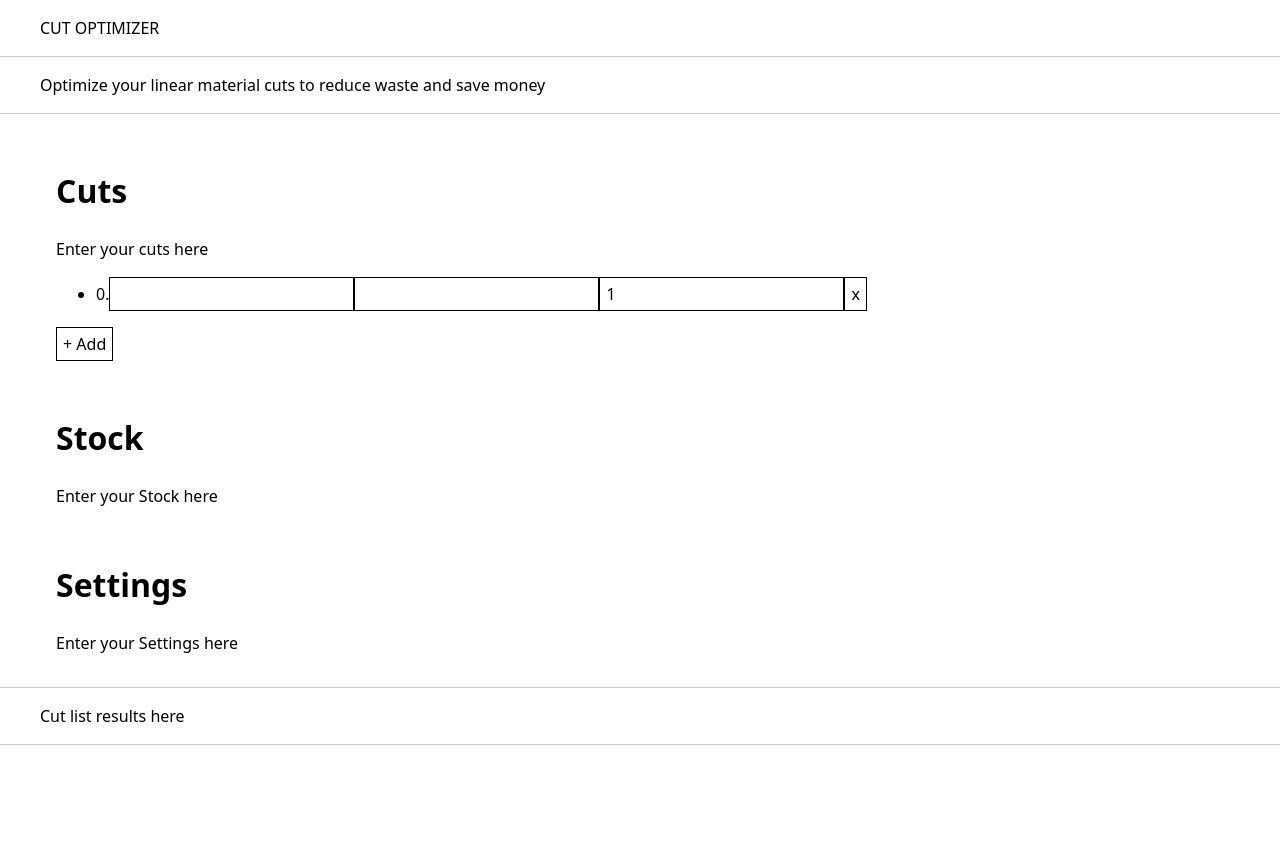
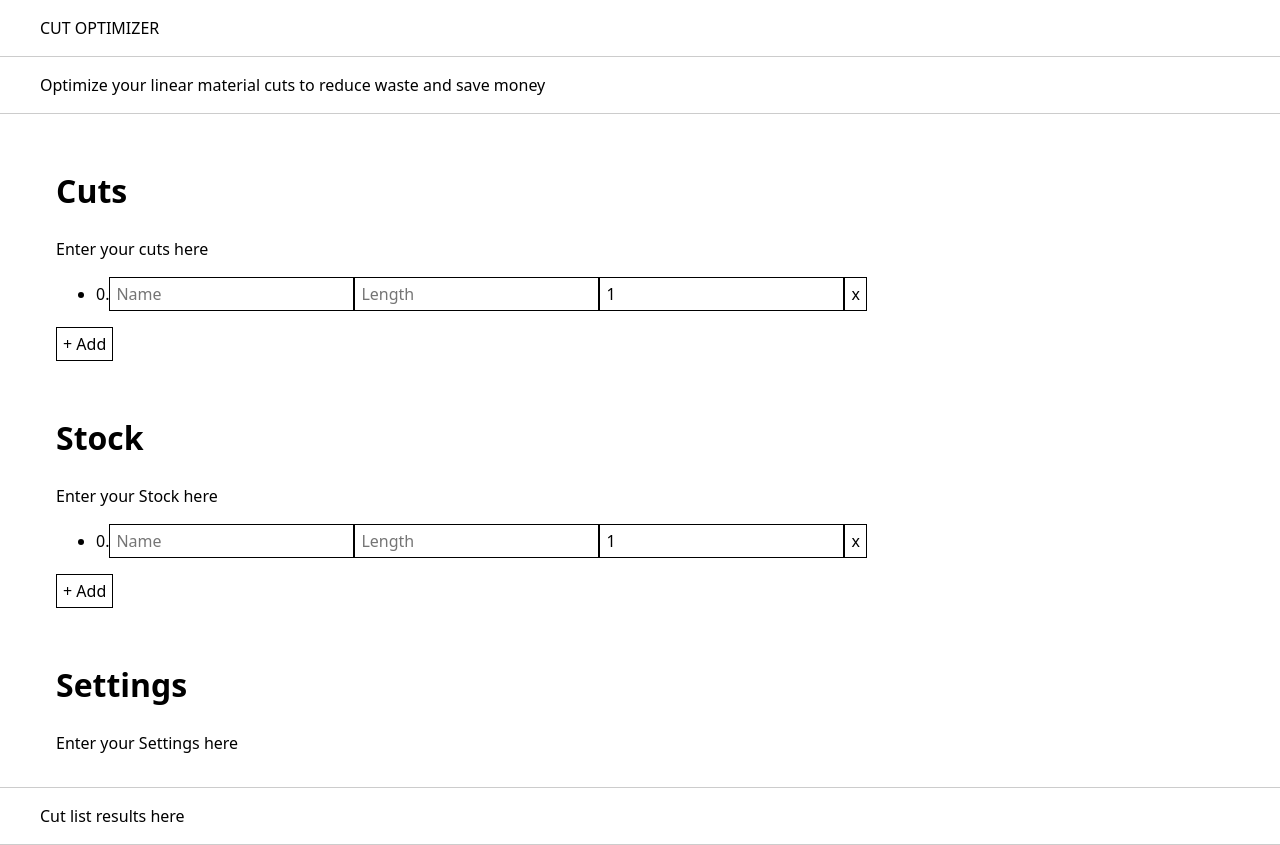
Before and after one commit to sederaa/Cutoptimizer.io, a React (Create React App) app: page / in a window 1280 px wide. Before the commit the page ends 800 px from the top, so only its background shows below. Built offline with nearby package versions, Linux system fonts and the light colour scheme.

Commit message:
List improvements

```diff
--- a/src/Cuts.tsx
+++ b/src/Cuts.tsx
@@ -1,6 +1,6 @@
 import React from 'react';
 import styled from 'styled-components';
-import {List} from './List';
+import { List } from './List';
 
 const StyledCuts = styled.section`
     padding: 1em;
--- a/src/List.tsx
+++ b/src/List.tsx
@@ -6,7 +6,7 @@ import { IntegerField } from './common/components/IntegerField';
 
 export const List = () => {
     const [state, sendEvent] = useMachine(ListMachine);
-    //console.debug(`state = `, state);
+    //console.debug(`state.context.items = `, state.context.items);
 
     const handleAddClick = () => {
         sendEvent(ListEvents.Add);
@@ -37,9 +37,9 @@ interface ListItemProps {
 export const ListItem = ({ data, handleDeleteItem, handleUpdateField }: ListItemProps) => {
     return <li>
         {data.id}.
-        <input type="text" name="name" value={data.name} onChange={(e) => handleUpdateField(data.id, "name", e.target.value)} />
-        <IntegerField name="length" value={data.length} min={1} max={99999} onChange={(value) => handleUpdateField(data.id, "length", value.toString())} />
-        <IntegerField name="quantity" value={data.quantity} min={1} max={99999} onChange={(value) => handleUpdateField(data.id, "quantity", value.toString())} />
+        <input type="text" name="name" value={data.name} onChange={(e) => handleUpdateField(data.id, "name", e.target.value)} placeholder="Name" />
+        <IntegerField name="length" placeholder="Length" value={data.length} min={1} max={99999} onChange={(value) => handleUpdateField(data.id, "length", value.toString())} />
+        <IntegerField name="quantity" placeholder="Quantity" value={data.quantity} min={1} max={99999} onChange={(value) => handleUpdateField(data.id, "quantity", value.toString())} />
         <button onClick={() => handleDeleteItem(data.id)}>x</button>
     </li>;
 }
--- a/src/ListMachine.ts
+++ b/src/ListMachine.ts
@@ -57,7 +57,6 @@ export const ListMachine = Machine<ListContext, ListSchema, ListEvent>({
                     target: ListStates.Adding,
                 },
                 [ListEvents.Delete]: {
-                    cond: (context, event) => context.items.length > 1,
                     target: ListStates.Deleting,
                 },
                 [ListEvents.UpdateField]: {
@@ -70,7 +69,7 @@ export const ListMachine = Machine<ListContext, ListSchema, ListEvent>({
                 items: (context, event: UpdateFieldEvent) => [
                     ...context.items.filter(i => i.id !== event.id),
                     ({ ...context.items.find(i => i.id === event.id), [event.name]: event.value } as ListItemData)
-                ]
+                ].sort(i => i.id)
             }),
             always: ListStates.Idle
         },
@@ -79,7 +78,7 @@ export const ListMachine = Machine<ListContext, ListSchema, ListEvent>({
                 assign({
                     items: (context, event) => ([...context.items.filter(i => i.id !== (event as DeleteEvent).id)])
                 }),
-                assign({ items: (context, event) => (context.items.length > 1 ? context.items : [makeEmptyListItemData(0)]) })
+                assign({ items: (context, event) => (context.items.length > 0 ? context.items : [makeEmptyListItemData(0)]) })
             ],
             always: ListStates.Idle
         },
--- a/src/Stock.tsx
+++ b/src/Stock.tsx
@@ -1,5 +1,6 @@
 import React from 'react';
 import styled from 'styled-components';
+import { List } from './List';
 
 const StyledStock = styled.section`
     padding: 1em;
@@ -9,5 +10,6 @@ export const Stock = () => {
     return <StyledStock>
         <h1>Stock</h1>
         Enter your Stock here
+        <List />
     </StyledStock>
 }
--- a/src/common/components/IntegerField.tsx
+++ b/src/common/components/IntegerField.tsx
@@ -5,11 +5,11 @@ interface IntegerFieldProps {
     value: string|number,
     min?: number,
     max?: number,
+    placeholder?:string,
     onChange: (value: number | "") => void
-
 }
 
-export const IntegerField = ({ name, value, min, max, onChange }: IntegerFieldProps) => {
+export const IntegerField = ({ name, value, min, max, placeholder, onChange }: IntegerFieldProps) => {
     const handleChange = (e: React.ChangeEvent<HTMLInputElement>) => {
         if (e.target.value === "")
             onChange("");
@@ -22,5 +22,5 @@ export const IntegerField = ({ name, value, min, max, onChange }: IntegerFieldPr
         onChange(numericValue);
 
     }
-    return <input type="text" name={name} value={value} onChange={handleChange} />;
+    return <input type="text" name={name} value={value} onChange={handleChange} placeholder={placeholder} />;
 }
```
